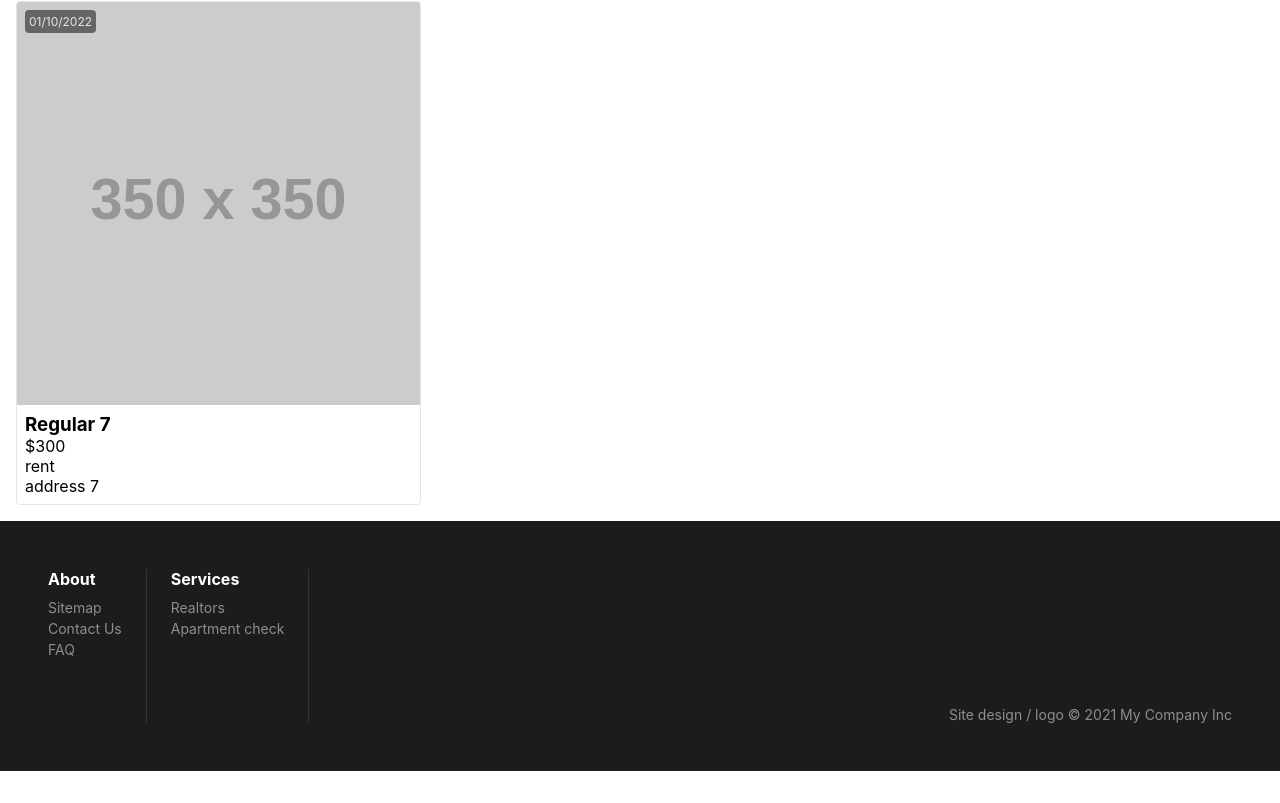
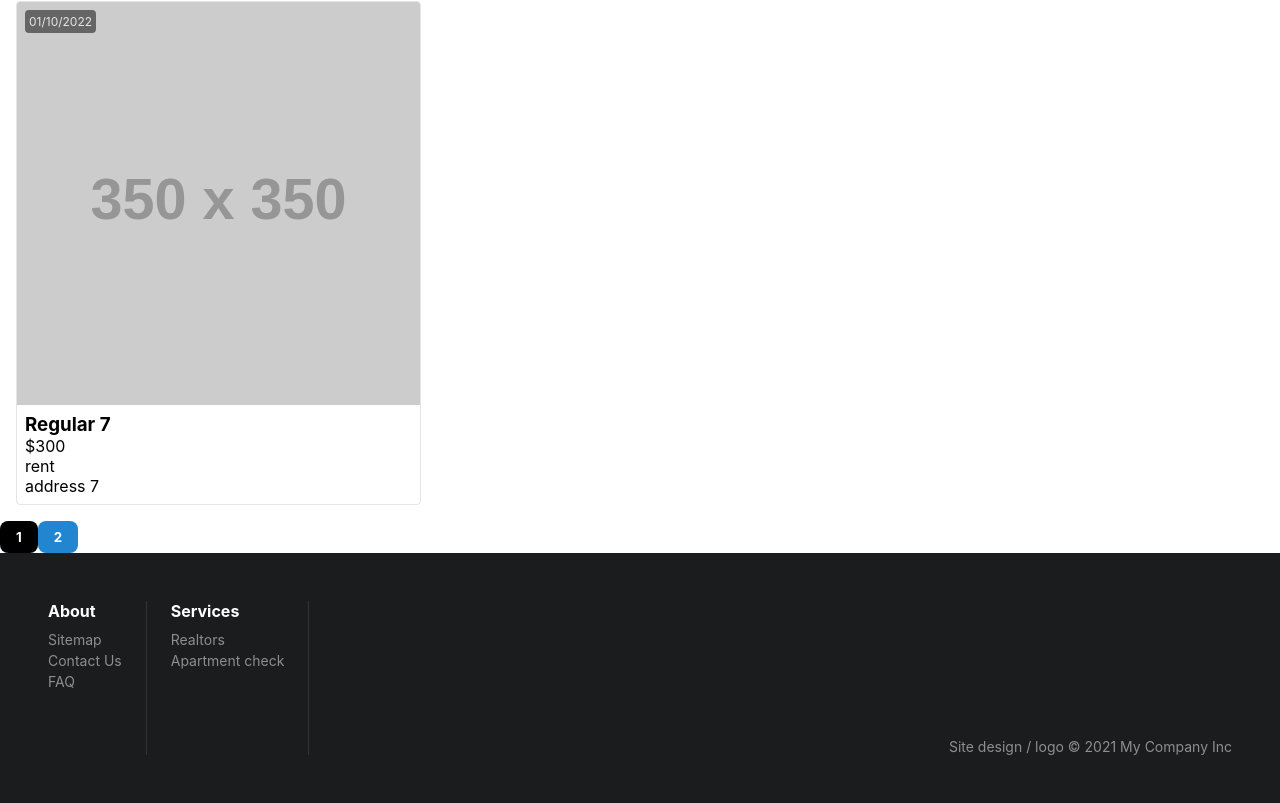
Before and after one commit to krauchuk/apartment-finder, a React app: page /ads in a window 1280 px wide. Shown: the part 1280-2083 px from the top of the page. Before the commit the page ends 2051 px from the top, so only its background shows below. Built offline with nearby package versions, Linux system fonts and the light colour scheme.

Commit message:
added pagination-ber and query helper

```diff
--- a/jsconfig.json
+++ b/jsconfig.json
@@ -6,6 +6,7 @@
       "@components/*": ["src/components/*"],
       "@constants/*": ["src/constants/*"],
       "@fakeApi/*": ["src/fakeApi/*"],
+      "@helpers/*": ["src/helpers/*"],
       "@pages/*": ["src/pages/*"],
       "@store/*": ["src/store/*"]
     }
--- a/src/components/common/Button/index.jsx
+++ b/src/components/common/Button/index.jsx
@@ -2,9 +2,9 @@ import React from 'react'
 
 import { Button } from './styles'
 
-const CustomButton = ({ type = 'button', text = 'Click', onClick }) => {
+const CustomButton = ({ type = 'button', text = 'Click', onClick, disabled }) => {
   return (
-    <Button type={type} onClick={onClick}>
+    <Button type={type} onClick={onClick} disabled={disabled}>
       {text}
     </Button>
   )
--- a/src/components/common/Button/styles.js
+++ b/src/components/common/Button/styles.js
@@ -11,4 +11,8 @@ export const Button = styled.button`
   &:hover {
     background-color: #358dd0;
   }
+  &:disabled {
+    cursor: auto;
+    background-color: black;
+  }
 `
--- /dev/null
+++ b/src/components/pagination/PaginationBar/index.jsx
@@ -0,0 +1,32 @@
+import React from 'react'
+import { useSelector } from 'react-redux'
+import { useSearchParams } from 'react-router-dom'
+
+import Button from '@components/common/Button'
+
+import { Wrapper } from './styles'
+
+const Pagination = () => {
+  const [params, setParams] = useSearchParams()
+
+  const { pages } = useSelector(state => state.ads.regular)
+  const buttonKeys = Array.from(Array(pages).keys(), k => k + 1)
+  const page = +(params.get('page') || 1)
+
+  const clickHandler = p => {
+    params.set('page', p)
+    setParams(params)
+  }
+
+  if (pages === 0) return null
+
+  return (
+    <Wrapper>
+      {buttonKeys.map(key => (
+        <Button key={key} text={key} onClick={() => clickHandler(key)} disabled={key === page} />
+      ))}
+    </Wrapper>
+  )
+}
+
+export default Pagination
--- /dev/null
+++ b/src/components/pagination/PaginationBar/styles.js
@@ -0,0 +1,3 @@
+import styled from 'styled-components'
+
+export const Wrapper = styled.div``
--- /dev/null
+++ b/src/helpers/query.js
@@ -0,0 +1,6 @@
+export const toObject = string =>
+  string.split('&').reduce((acc, s) => {
+    const [name, value] = s.split('=')
+
+    return { ...acc, [name]: value }
+  }, {})
--- a/src/pages/Ads/index.jsx
+++ b/src/pages/Ads/index.jsx
@@ -4,8 +4,11 @@ import { useSearchParams } from 'react-router-dom'
 
 import SearchBar from '@components/search/SearchBar'
 import AdList from '@components/ads/AdList'
+import Pagination from '@components/pagination/PaginationBar'
 
 import { fetchRegularAds } from '@actions/ads'
+
+import { toObject } from '@helpers/query'
 
 import { SearchWrapper } from './styles'
 
@@ -17,7 +20,8 @@ const AdsPage = () => {
   const dispatch = useDispatch()
 
   useEffect(() => {
-    dispatch(fetchRegularAds(params))
+    const formattedParams = toObject(params.toString())
+    dispatch(fetchRegularAds(formattedParams))
   }, [dispatch, params])
 
   return (
@@ -26,6 +30,7 @@ const AdsPage = () => {
         <SearchBar />
       </SearchWrapper>
       <AdList items={items} loading={loading} />
+      <Pagination />
     </>
   )
 }
--- a/src/store/reducers/ads.js
+++ b/src/store/reducers/ads.js
@@ -15,7 +15,7 @@ const initState = {
   regular: {
     items: [],
     count: 0,
-    pages: 1,
+    pages: 0,
     loading: true,
   },
 }
@@ -56,7 +56,7 @@ export default function ads(state = initState, action) {
       return {
         ...state,
         regular: {
-          ...state.premium,
+          ...state.regular,
           items: [],
           loading: true,
         },
@@ -66,7 +66,7 @@ export default function ads(state = initState, action) {
       return {
         ...state,
         regular: {
-          ...state.premium,
+          ...state.regular,
           ...action.payload,
           loading: false,
         },
@@ -76,7 +76,7 @@ export default function ads(state = initState, action) {
       return {
         ...state,
         regular: {
-          ...state.premium,
+          ...state.regular,
           items: [],
           loading: false,
         },
--- a/webpack.config.js
+++ b/webpack.config.js
@@ -14,6 +14,7 @@ const webpackConfig = {
       '@components': path.resolve(__dirname, 'src/components'),
       '@constants': path.resolve(__dirname, 'src/constants'),
       '@fakeApi': path.resolve(__dirname, 'src/fakeApi'),
+      '@helpers': path.resolve(__dirname, 'src/helpers'),
       '@pages': path.resolve(__dirname, 'src/pages'),
       '@store': path.resolve(__dirname, 'src/store'),
     },
```
